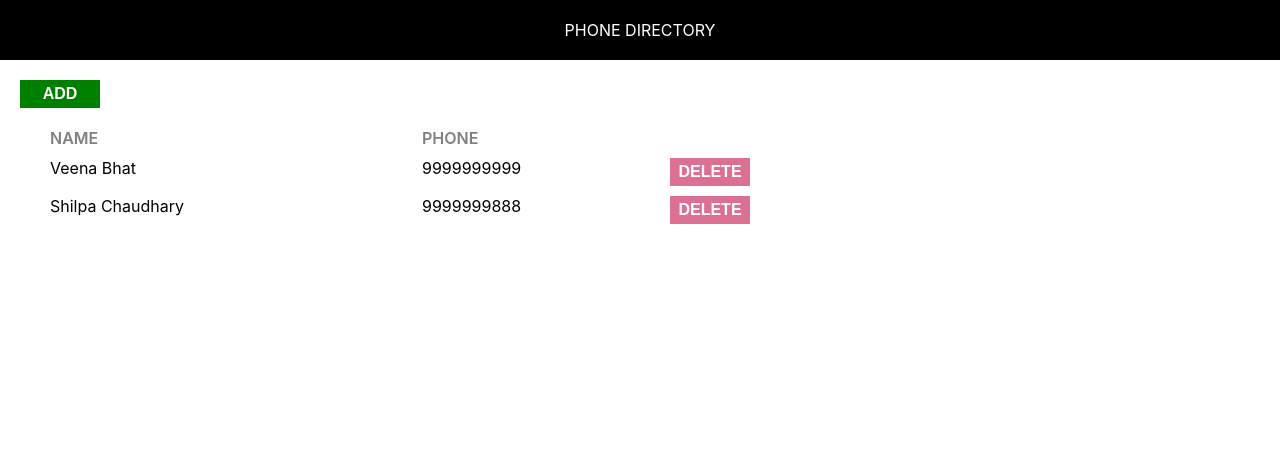
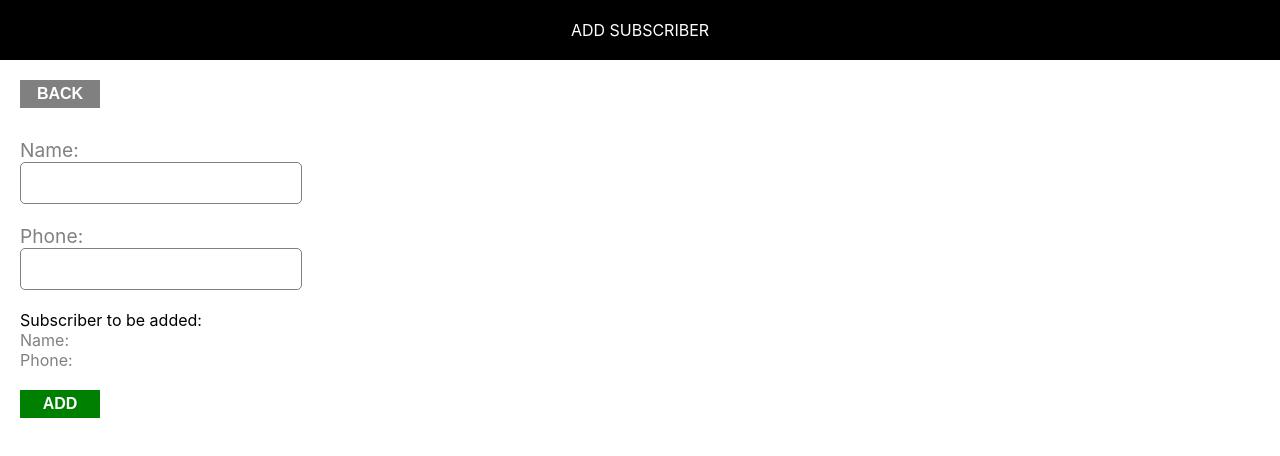
Before and after one commit to garimashingal/Projects, a React (Create React App) app in the folder React Projects/phone-directory/: page /add in a window 1280 px wide. Shown: the top 456 px of the page. Built offline with nearby package versions, Linux system fonts and the light colour scheme.

Commit message:
Added routing for Add Subscriber page and Show Subscribers page

```diff
--- a/React Projects/phone-directory/package.json
+++ b/React Projects/phone-directory/package.json
@@ -8,6 +8,7 @@
     "@testing-library/user-event": "^13.5.0",
     "react": "^18.2.0",
     "react-dom": "^18.2.0",
+    "react-router-dom": "^6.14.0",
     "react-scripts": "5.0.1",
     "web-vitals": "^2.1.4"
   },
--- a/React Projects/phone-directory/src/AddSubscriber.js
+++ b/React Projects/phone-directory/src/AddSubscriber.js
@@ -1,6 +1,7 @@
 import React, { Component } from "react";
 import Header from "./Header";
 import "./AddSubscriber.css";
+import { Link } from "react-router-dom";
 
 class AddSubscriber extends Component {
   constructor() {
@@ -21,7 +22,7 @@ class AddSubscriber extends Component {
   onFormSubmitted = (e) => {
     e.preventDefault();
     this.props.addSubscriberHandler(this.state);
-    this.setState({ id: 0, name: "", phone: "" });
+    this.props.navigatePageHandler("/");
   };
 
   render() {
@@ -30,7 +31,9 @@ class AddSubscriber extends Component {
       <div>
         <Header heading="Add Subscriber" />
         <div className="component-body-container">
-          <button className="custom-btn">Back</button>
+          <Link to="/">
+            <button className="custom-btn">Back</button>
+          </Link>
           <form
             className="subscriber-form"
             onSubmit={this.onFormSubmitted.bind(this)}
--- a/React Projects/phone-directory/src/PhoneDirectory.js
+++ b/React Projects/phone-directory/src/PhoneDirectory.js
@@ -1,6 +1,7 @@
 import React, { Component } from "react";
 import AddSubscriber from "./AddSubscriber";
 import ShowSubscribers from "./ShowSubscribers";
+import { Route, Routes } from "react-router-dom";
 
 class PhoneDirectory extends Component {
   constructor() {
@@ -30,12 +31,33 @@ class PhoneDirectory extends Component {
     }
     subscribersList.push(newSubscriber);
     this.setState({ subscribersList: subscribersList });
-    console.log(subscribersList);
+    //console.log(subscribersList);
+  };
+
+  navigatePageHandler = (path) => {
+    this.props.navigatePageHandler(path);
   };
 
   render() {
-    return <ShowSubscribers subscribersList={this.state.subscribersList} />;
-    //return <AddSubscriber addSubscriberHandler={this.addSubscriberHandler} />;
+    return (
+      <Routes>
+        <Route
+          path="/"
+          element={
+            <ShowSubscribers subscribersList={this.state.subscribersList} />
+          }
+        />
+        <Route
+          path="/add"
+          element={
+            <AddSubscriber
+              navigatePageHandler={this.navigatePageHandler}
+              addSubscriberHandler={this.addSubscriberHandler}
+            />
+          }
+        />
+      </Routes>
+    );
   }
 }
 
--- a/React Projects/phone-directory/src/ShowSubscribers.js
+++ b/React Projects/phone-directory/src/ShowSubscribers.js
@@ -1,58 +1,24 @@
 import React, { Component } from "react";
 import Header from "./Header";
 import "./ShowSubscribers.css";
+import { Link } from "react-router-dom";
 
 class ShowSubscribers extends Component {
-  // let subscribers = [
-  //   {
-  //     id: 1,
-  //     name: "Shilpa Bhatt",
-  //     phone: "2222222222",
-  //   },
-  //   {
-  //     id: 2,
-  //     name: "Bhavani Rai",
-  //     phone: "9999999999",
-  //   },
-  // ];
-
-  // constructor() {
-  //   super();
-  //   this.state = {
-  //     subscribersListToShow: [],
-  //   };
-  //   console.log("Constructor Called");
-  // }
-
-  // componentDidMount() {
-  //   console.log("Component Did Mount Called");
-  //   let newSubscriber = {
-  //     id: 0,
-  //     name: "Garima Shingal",
-  //     phone: "9999999999",
-  //   };
-  //   let newSubscriberList = this.state.subscribersListToShow;
-  //   newSubscriberList.push(newSubscriber);
-
-  //   this.setState({ subscribersListToShow: newSubscriberList });
-  // }
-
   render() {
-    console.log("Render Called");
     return (
       <div>
         <Header heading="Phone Directory" />
         <div className="component-body-container">
+          <Link to="/add">
             <button className="custom-btn add-button">Add</button>
+          </Link>
           <div className="grid-container heading-container">
             <span className="grid-item name-heading">Name</span>
             <br />
             <span className="grid-item phone-heading">Phone</span>
           </div>
 
-          {
-            //this.state.subscribersListToShow.map((sub) => {
-            this.props.subscribersList.map((sub) => {
+          {this.props.subscribersList.map((sub) => {
             return (
               <div key={sub.id} className="grid-container">
                 <span className="grid-item">{sub.name}</span>
@@ -63,8 +29,7 @@ class ShowSubscribers extends Component {
                 </span>
               </div>
             );
-            })
-          }
+          })}
         </div>
       </div>
     );
--- /dev/null
+++ b/React Projects/phone-directory/src/Wrapper.js
@@ -0,0 +1,16 @@
+import React from "react";
+import { BrowserRouter as Router, useNavigate } from "react-router-dom";
+import PhoneDirectory from "./PhoneDirectory";
+
+function Wrapprer() {
+  const navigate = useNavigate();
+  return (
+    <PhoneDirectory
+      navigatePageHandler={(path) => {
+        navigate(path);
+      }}
+    />
+  );
+}
+
+export default Wrapprer;
--- a/React Projects/phone-directory/src/index.js
+++ b/React Projects/phone-directory/src/index.js
@@ -2,18 +2,20 @@ import React from "react";
 import ReactDOM from "react-dom/client";
 import "./index.css";
 import "./common/common.css";
-import ShowSubscribers from "./ShowSubscribers";
-import AddSubscriber from "./AddSubscriber";
 import reportWebVitals from "./reportWebVitals";
-import PhoneDirectory from "./PhoneDirectory";
+import Wrapprer from "./Wrapper";
+import { BrowserRouter as Router } from "react-router-dom";
 
 const root = ReactDOM.createRoot(document.getElementById("root"));
 root.render(
   // <React.StrictMode>
   //   <App />
   // </React.StrictMode>
-  //<ShowSubscribers />
-  <PhoneDirectory />
+  <React.StrictMode>
+    <Router>
+      <Wrapprer />
+    </Router>
+  </React.StrictMode>
 );
 
 // If you want to start measuring performance in your app, pass a function
```
Also changed, not shown: 1 other file (tests, documents, lock files or other folders). Lines whose indentation alone changed are shown as unchanged.
